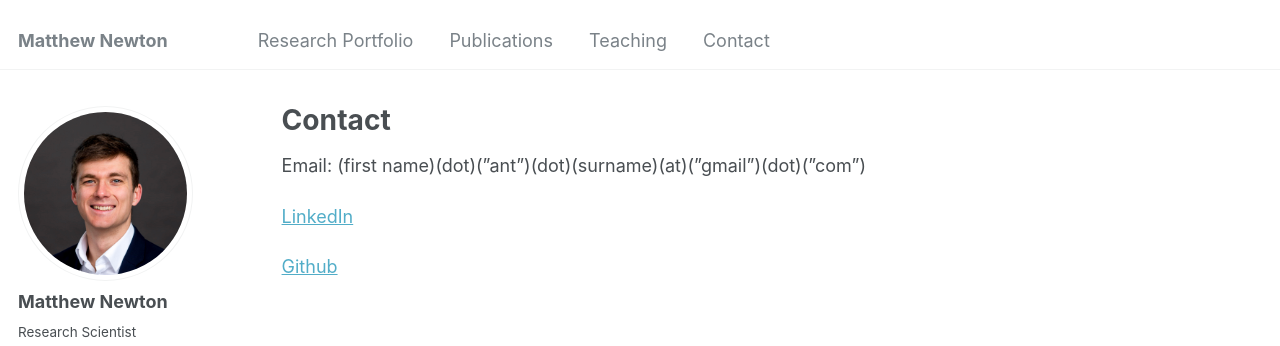
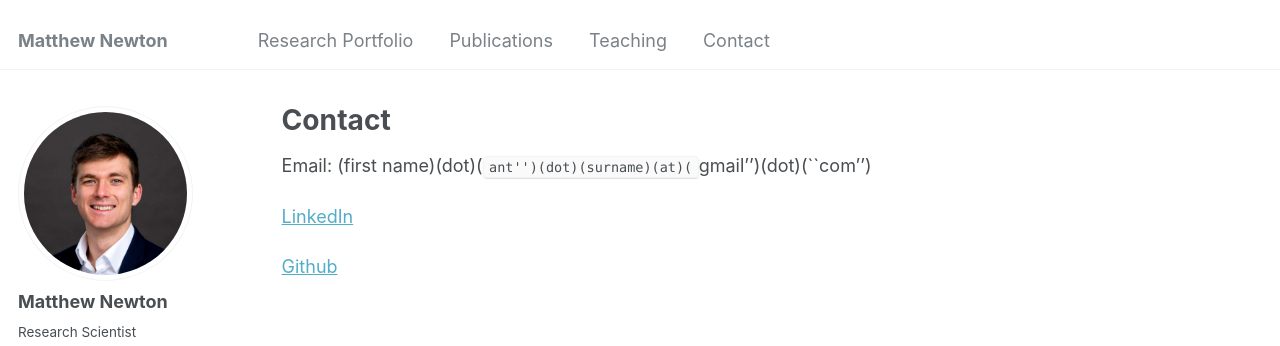
Before and after one commit to M-attNewton/m-attnewton.github.io, a Jekyll site: the page built from _pages/contact.md, in a window 1280 px wide. Shown: the top 346 px of the page. Built offline with Jekyll 4.4.1, drawn with Linux system fonts in a browser that asks for light colours; some web fonts are replaced.

```diff
--- a/_pages/contact.md
+++ b/_pages/contact.md
@@ -5,7 +5,7 @@ permalink: /contact/
 author_profile: true
 ---
 
-Email: (first name)(dot)(”ant”)(dot)(surname)(at)(”gmail”)(dot)(”com”)
+Email: (first name)(dot)(``ant'')(dot)(surname)(at)(``gmail'')(dot)(``com'')
 
 [LinkedIn](https://www.linkedin.com/in/matthew-newton-phd/ "LinkedIn")
 
```
